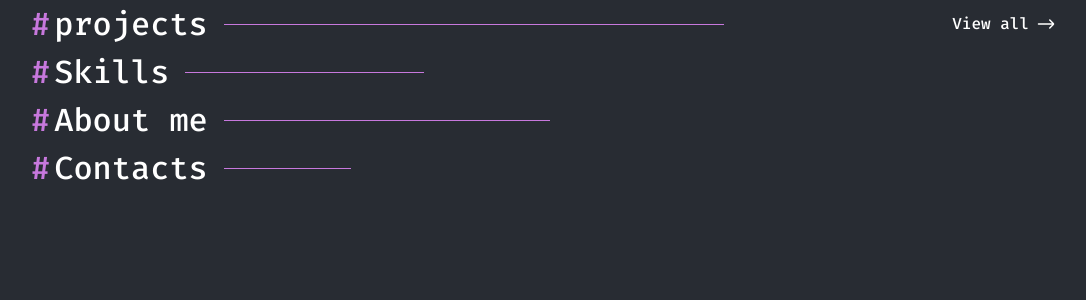
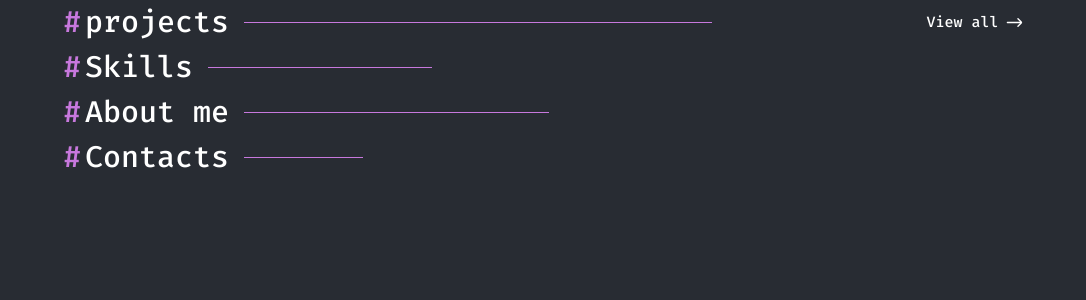
Before and after one commit to YoussefNesafe/personal-website, a Next.js app: page / in a window 1280 px wide. Shown: the top 300 px of the page, without its empty margins (97-1183 px from the left). Built offline with nearby package versions, Linux system fonts and the light colour scheme.

Commit message:
fix: conver px to vw

```diff
--- a/src/app/globals.css
+++ b/src/app/globals.css
@@ -7,6 +7,6 @@
     @apply bg-background flex flex-col items-center text-white
   }
   section {
-    @apply w-[91.111vw] tablet:w-[90vw] desktop:w-[1024px]
+    @apply w-[91.111vw] tablet:w-[90vw] desktop:w-[74.963vw]
   }
 }
--- a/src/components/SectionTitle/index.tsx
+++ b/src/components/SectionTitle/index.tsx
@@ -10,14 +10,14 @@ const SectionTitle = ({ title, link, line, ...props }: {
 } & SectionTitleProps) => {
 
   const lineThemes = cva(
-    ['block tablet:block h-[0.278vw] tablet:h-[0.125vw] desktop:h-[1px] bg-priamry']
+    ['block tablet:block h-[0.278vw] tablet:h-[0.125vw] desktop:h-[0.073vw] bg-priamry']
     , {
       variants: {
         size: {
-          'sm': ' w-[13.889vw] tablet:w-[11.25vw] desktop:w-[127px]',
-          'md': ' w-[16.667vw] tablet:w-[22.5vw] desktop:w-[239px]',
-          'lg': ' w-[19.444vw] tablet:w-[28.25vw] desktop:w-[326px]',
-          'xl': ' w-[22.222vw] tablet:w-[31.25vw] desktop:w-[500px]',
+          'sm': ' w-[13.889vw] tablet:w-[11.25vw] desktop:w-[9.297vw]',
+          'md': ' w-[16.667vw] tablet:w-[22.5vw] desktop:w-[17.496vw]',
+          'lg': ' w-[19.444vw] tablet:w-[28.25vw] desktop:w-[23.865vw]',
+          'xl': ' w-[22.222vw] tablet:w-[31.25vw] desktop:w-[36.603vw]',
         }
       },
       defaultVariants: {
@@ -28,16 +28,16 @@ const SectionTitle = ({ title, link, line, ...props }: {
 
   return (
     <div className='flex justify-between items-center w-full font-medium' {...props}>
-      <div className='flex items-center gap-[4.444vw] tablet:gap-[2vw] desktop:gap-[16px]'>
-        <div className='text-[5.556vw] tablet:text-[4vw] desktop:text-[32px] '>
-          <span className='text-priamry mr-[1.111vw] tablet:mr-[0.5vw] desktop:mr-[4px]'>#</span>{title}
+      <div className='flex items-center gap-[4.444vw] tablet:gap-[2vw] desktop:gap-[1.171vw]'>
+        <div className='text-[5.556vw] tablet:text-[4vw] desktop:text-[2.343vw] '>
+          <span className='text-priamry mr-[1.111vw] tablet:mr-[0.5vw] desktop:mr-[0.293vw]'>#</span>{title}
         </div>
         <div className={twMerge(lineThemes({ size: line?.size }), line?.className)} />
       </div>
       {link ?
-        <Link {...link} className='flex gap-[2.222vw] tablet:gap-[1vw] desktop:gap-[8px] hover:scale-[1.05] transition-all duration-300 ease-linear items-center text-[3.889vw] tablet:text-[2.25vw] desktop:text-[16px]'>
+        <Link {...link} className='flex gap-[2.222vw] tablet:gap-[1vw] desktop:gap-[0.586vw] hover:scale-[1.05] transition-all duration-300 ease-linear items-center text-[3.889vw] tablet:text-[2.25vw] desktop:text-[1.171vw]'>
           {link.title}
-          <RightArrow width={18} height={18} className={'w-[5vw] h-[5vw] tablet:w-[2.25vw] tablet:h-[2.25vw] desktop:w-[18px] desktop:h-[18px]'} />
+          <RightArrow width={18} height={18} className={'w-[5vw] h-[5vw] tablet:w-[2.25vw] tablet:h-[2.25vw] desktop:w-[1.318vw] desktop:h-[1.318vw]'} />
         </Link>
         : <></>
       }
```
